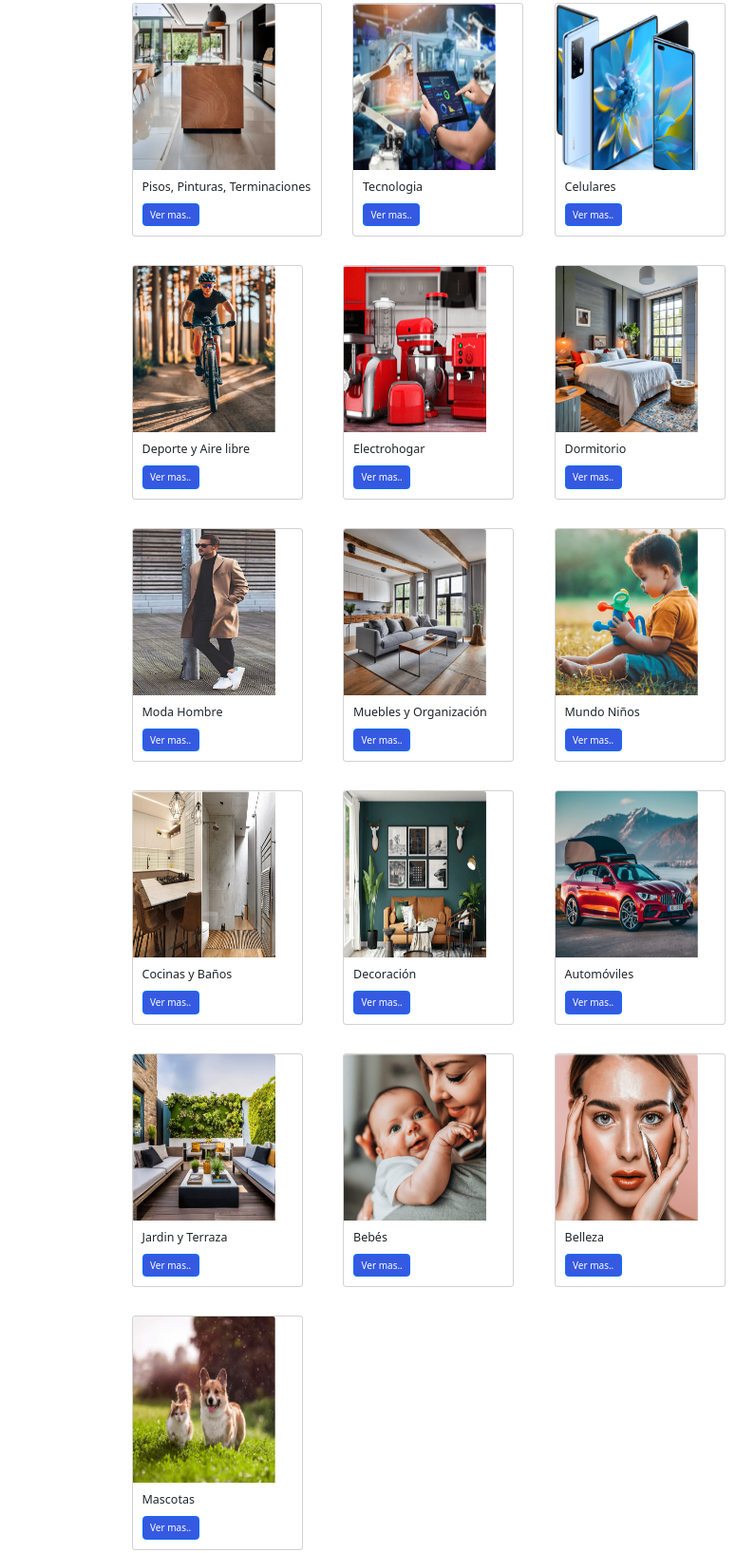
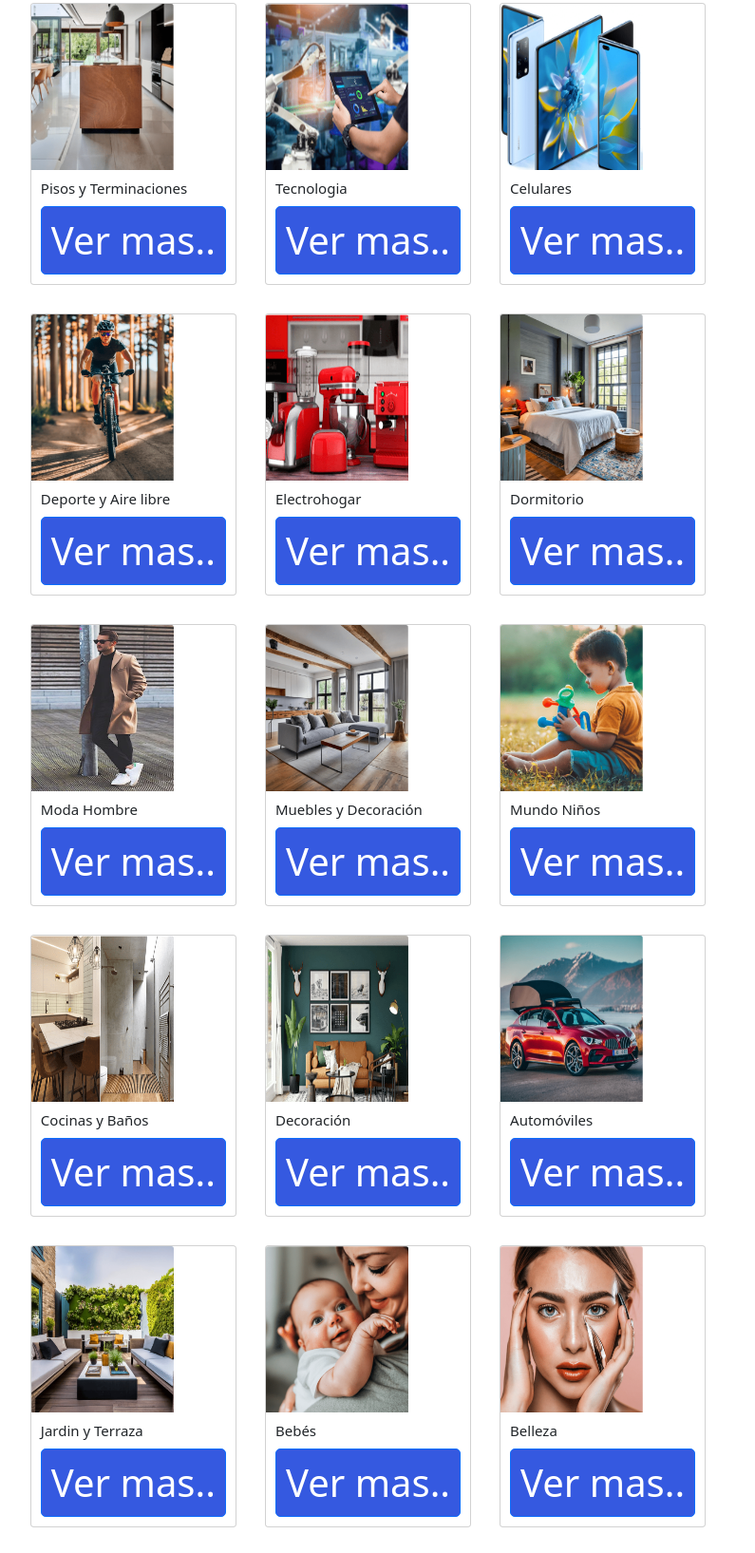
Before and after one commit to gofjem/proyecto-dw-2, a plain HTML site: page pages/categorias.html in a window 1280 px wide. Shown: the part 584-2219 px from the top of the page at 95% size, without its empty margins (189-984 px from the left). Drawn offline with nearby package versions, Linux system fonts and the light colour scheme; files that its build step writes are made by us from their sources.

Commit message:
correcciones de modelado en categorias, crear cuenta, ademas de modificacion de botones en todas las paginas

```diff
--- a/pages/categorias.html
+++ b/pages/categorias.html
@@ -56,8 +56,8 @@
 
       <main class="mt-5">
         <!-- Carrusel -->
-        <section class="container d-flex flex-column align-items-center">
-          <div id="carouselExampleAutoplaying" class="carousel slide w-50 h-25 col col-md-4" data-bs-ride="carousel">
+        <section class="container  d-flex col-md-6 justify-content-center align-item-center">
+          <div id="carouselExampleAutoplaying " class="carousel slide w-50 h-25 col d-none d-md-block" data-bs-ride="carousel">
             <div class="carousel-inner">
               <div class="carousel-item active">
                 <img src="../assets/img/promociones.webp" class="d-block w-100" alt="banner de promociones con letras blancas y fondos amarillos y gris">
@@ -85,152 +85,152 @@
 
         <!-- enlaces a las categorias 1:30-->
 
-        <section class="mt-5 d-flex container justify-content-between col-6 gap-5 mb-5 flex-wrap">
+        <section class="mt-5 d-flex container  col-8 gap-5 mb-5 flex-wrap">
 
-          <h1>Navega dentro de nuestras Categorias</h1>
+          <h1 class="d-flex justify-content-center">Navega dentro de nuestras Categorias</h1>
 
-          <div class="card" style="width: 20rem;">
+          <div class="card" >
             <img src="../assets/img/pisos_y_pintura.png" class="card-img-top" alt="cocina con piso de porcelanato con isla de madera">
             <div class="card-body">
-              <h5 class="card-title">Pisos, Pinturas, Terminaciones</h5>
+              <h3 class="card-title h4">Pisos y Terminaciones</h3>
               <p class="card-text"> </p>
-              <a href="#" class="btn btn-primary">Ver mas..</a>
+              <a href="#" class="btn btn-primary btn-lg">Ver mas..</a>
             </div>
           </div>
 
-          <div class="card" style="width: 18rem;">
+          <div class="card" >
             <img src="../assets/img/tecnologia_cat.png" class="card-img-top" alt="manos de hombre sosteniendo una tablet con graficos de estadistica al lado de
             un brazo mecanico">
             <div class="card-body">
-              <h5 class="card-title">Tecnologia</h5>
+              <h3 class="card-title h4">Tecnologia</h3>
               <p class="card-text"> </p>
-              <a href="#" class="btn btn-primary">Ver mas..</a>
+              <a href="#" class="btn btn-primary btn-lg">Ver mas..</a>
             </div>
           </div>
 
-          <div class="card" style="width: 18rem;">
+          <div class="card" >
             <img src="../assets/img/celulares.png" class="card-img-top" alt="celulares y tablets de color azul con una flor de imagen de pantalla">
             <div class="card-body">
-              <h5 class="card-title">Celulares</h5>
+              <h3 class="card-title h4" >Celulares</h3>
               <p class="card-text"> </p>
-              <a href="#" class="btn btn-primary">Ver mas..</a>
+              <a href="#" class="btn btn-primary btn-lg">Ver mas..</a>
             </div>
           </div>
 
-          <div class="card" style="width: 18rem;">
+          <div class="card" >
             <img src="../assets/img/deporte_y_aire.png" class="card-img-top" alt="hombre en bicicleta pasenado por camino montañoso">
             <div class="card-body">
-              <h5 class="card-title">Deporte y Aire libre</h5>
+              <h3 class="card-title h4">Deporte y Aire libre</h3>
               <p class="card-text"> </p>
-              <a href="#" class="btn btn-primary">Ver mas..</a>
+              <a href="#" class="btn btn-primary btn-lg">Ver mas..</a>
             </div>
           </div>
 
-          <div class="card" style="width: 18rem;">
+          <div class="card" >
             <img src="../assets/img/electrohogar.png" class="card-img-top" alt="electrodomesticos de color rojo, batidora, tostadora">
             <div class="card-body">
-              <h5 class="card-title">Electrohogar</h5>
+              <h3 class="card-title h4">Electrohogar</h3>
               <p class="card-text"> </p>
-              <a href="#" class="btn btn-primary">Ver mas..</a>
+              <a href="#" class="btn btn-primary btn-lg">Ver mas..</a>
             </div>
           </div>
 
-          <div class="card" style="width: 18rem;">
+          <div class="card" >
             <img src="../assets/img/dormitorio.png" class="card-img-top" alt="dormitorio con paredes grises y alfombra de pie de cama turca">
             <div class="card-body">
-              <h5 class="card-title">Dormitorio</h5>
+              <h3 class="card-title h4">Dormitorio</h3>
               <p class="card-text"> </p>
-              <a href="#" class="btn btn-primary">Ver mas..</a>
+              <a href="#" class="btn btn-primary btn-lg">Ver mas..</a>
             </div>
           </div>
 
-          <div class="card" style="width: 18rem;">
+          <div class="card" >
             <img src="../assets/img/moda_hombre.jpeg" class="card-img-top" alt="hombre vestido de negro con gabardina cafe">
             <div class="card-body">
-              <h5 class="card-title">Moda Hombre</h5>
+              <h3 class="card-title h4">Moda Hombre</h3>
               <p class="card-text"> </p>
-              <a href="#" class="btn btn-primary">Ver mas..</a>
+              <a href="#" class="btn btn-primary btn-lg">Ver mas..</a>
             </div>
           </div>
 
-          <div class="card" style="width: 18rem;">
+          <div class="card" >
             <img src="../assets/img/muebles_y_organizacion.png" class="card-img-top" alt="living con decoracion gris y techo abovedado con vigas de madera">
             <div class="card-body">
-              <h5 class="card-title">Muebles y Organización</h5>
+              <h3 class="card-title h4">Muebles y Decoración</h3>
               <p class="card-text"> </p>
-              <a href="#" class="btn btn-primary">Ver mas..</a>
+              <a href="#" class="btn btn-primary btn-lg">Ver mas..</a>
             </div>
           </div>
 
-          <div class="card" style="width: 18rem;">
+          <div class="card" >
             <img src="../assets/img/ninos_juguetes.png" class="card-img-top" alt="niño vestido de franela polera y short azul jugando al aire libre">
             <div class="card-body">
-              <h5 class="card-title">Mundo Niños</h5>
+              <h3 class="card-title h4">Mundo Niños</h3>
               <p class="card-text"> </p>
-              <a href="#" class="btn btn-primary">Ver mas..</a>
+              <a href="#" class="btn btn-primary btn-lg">Ver mas..</a>
             </div>
           </div>
 
-          <div class="card" style="width: 18rem;">
+          <div class="card" >
             <img src="../assets/img/cocinas_banos.png" class="card-img-top" alt="cocina y baños de color gris">
             <div class="card-body">
-              <h5 class="card-title">Cocinas y Baños</h5>
+              <h3 class="card-title h4">Cocinas y Baños</h3>
               <p class="card-text"> </p>
-              <a href="#" class="btn btn-primary">Ver mas..</a>
+              <a href="#" class="btn btn-primary btn-lg">Ver mas..</a>
             </div>
           </div>
 
-          <div class="card" style="width: 18rem;">
+          <div class="card" >
             <img src="../assets/img/decoracion.png" class="card-img-top" alt="living con pared de color verde bosque, con mueble blanco y alfombra vintage">
             <div class="card-body">
-              <h5 class="card-title">Decoración</h5>
+              <h3 class="card-title h4">Decoración</h3>
               <p class="card-text"> </p>
-              <a href="#" class="btn btn-primary">Ver mas..</a>
+              <a href="#" class="btn btn-primary btn-lg">Ver mas..</a>
             </div>
           </div>
 
-          <div class="card" style="width: 18rem;">
+          <div class="card" >
             <img src="../assets/img/vehiculos.png" class="card-img-top" alt="vehiculo bmw rojo en el fondo montaña con lago">
             <div class="card-body">
-              <h5 class="card-title">Automóviles</h5>
+              <h3 class="card-title h4">Automóviles</h3>
               <p class="card-text"> </p>
-              <a href="#" class="btn btn-primary">Ver mas..</a>
+              <a href="#" class="btn btn-primary btn-lg">Ver mas..</a>
             </div>
           </div>
 
-          <div class="card" style="width: 18rem;">
+          <div class="card" >
             <img src="../assets/img/terrazas.png" class="card-img-top" alt="terraza exterior con piso de madera y pared viva">
             <div class="card-body">
-              <h5 class="card-title">Jardin y Terraza</h5>
+              <h3 class="card-title h4">Jardin y Terraza</h3>
               <p class="card-text"> </p>
-              <a href="#" class="btn btn-primary">Ver mas..</a>
+              <a href="#" class="btn btn-primary btn-lg">Ver mas..</a>
             </div>
           </div>
 
-          <div class="card" style="width: 18rem;">
+          <div class="card" >
             <img src="../assets/img/bebes.png" class="card-img-top" alt="madre con su bebe en brazos">
             <div class="card-body">
-              <h5 class="card-title">Bebés</h5>
+              <h3 class="card-title h4">Bebés</h3>
               <p class="card-text"> </p>
-              <a href="#" class="btn btn-primary">Ver mas..</a>
+              <a href="#" class="btn btn-primary btn-lg">Ver mas..</a>
             </div>
           </div>
 
-          <div class="card" style="width: 18rem;">
+          <div class="card" >
             <img src="../assets/img/belleza.png" class="card-img-top" alt="mujer de ojos verdes con maquillaje">
             <div class="card-body">
-              <h5 class="card-title">Belleza</h5>
+              <h3 class="card-title h4">Belleza</h3>
               <p class="card-text"> </p>
-              <a href="#" class="btn btn-primary">Ver mas..</a>
+              <a href="#" class="btn btn-primary btn-lg">Ver mas..</a>
             </div>
           </div>
 
-          <div class="card" style="width: 18rem;">
+          <div class="card" >
             <img src="../assets/img/mascotas.png" class="card-img-top" alt="perro korkie y gato de colores blanco y marron posando en el cesped">
             <div class="card-body">
-              <h5 class="card-title">Mascotas</h5>
+              <h3 class="card-title h4">Mascotas</h3>
               <p class="card-text"> </p>
-              <a href="#" class="btn btn-primary">Ver mas..</a>
+              <a href="#" class="btn btn-primary btn-lg">Ver mas..</a>
             </div>
           </div>
         </section>
@@ -271,14 +271,14 @@
                  <div class="d-flex flex-column flex-sm-row w-100 gap-2">
                    <label for="newsletter1" class="visually-hidden">Email address</label>
                    <input id="newsletter1" type="text" class="form-control" placeholder="Correo Electronico">
-                   <button class="btn btn-primary" type="button">Subscribete</button>
+                   <button class="btn btn-primary btn-lg" type="button">Subscribete</button>
                  </div>
                </form>
              </div>
            </div>
 
            <div class="d-flex flex-column flex-sm-row justify-content-between py-4 my-4 border-top">
-             <p>&copy; 2023 Globalentt, Desarrollado por Gonzo Inc.</p>
+             <p>&copy; 2023 Globalentt</p>
              <ul class="list-unstyled d-flex">
                <li class="ms-3"><a class="link-body-emphasis" href="#"><svg xmlns="http://www.w3.org/2000/svg" width="16" height="16" fill="currentColor" class="bi bi-twitter-x" viewBox="0 0 16 16">
                  <path d="M12.6.75h2.454l-5.36 6.142L16 15.25h-4.937l-3.867-5.07-4.425 5.07H.316l5.733-6.57L0 .75h5.063l3.495 4.633L12.601.75Zm-.86 13.028h1.36L4.323 2.145H2.865l8.875 11.633Z"/>
--- a/sass/_mediaQuerys.scss
+++ b/sass/_mediaQuerys.scss
@@ -34,6 +34,11 @@
         grid-template-rows: repeat(6,200px);
     }
 
+    /*------Categorias ---------*/
+    #carouselExampleAutoplaying{
+        display: none;
+    }
+
     /* -------- Footer ----------- */
     .mapa{
         display: none;
--- a/sass/_pages.scss
+++ b/sass/_pages.scss
@@ -141,14 +141,17 @@
 .card{
     img{
         height: 175px;
-        width: 150px;
+        width: 100%;
+    }
+    .btn{
+        font-size: 4rem;
     }
 }
 
 .container{
     h1{
         width: 100%;
-        align-items: end;
+
     }
 }
 
@@ -158,6 +161,7 @@
     width: 50px;
     height: 75px;
 }
+
 
 /* ----- Iniciar sesion------ */
 body {
```
Also changed, not shown: index.html (+13 -13 lines), pages/crearCuenta.html (+21 -13 lines), pages/favoritos.html (+1 -1 lines), pages/iniciarSesion.html (+2 -2 lines), pages/misCompras.html (+1 -1 lines), pages/ofertas.html (+1 -1 lines), 1 other file.
